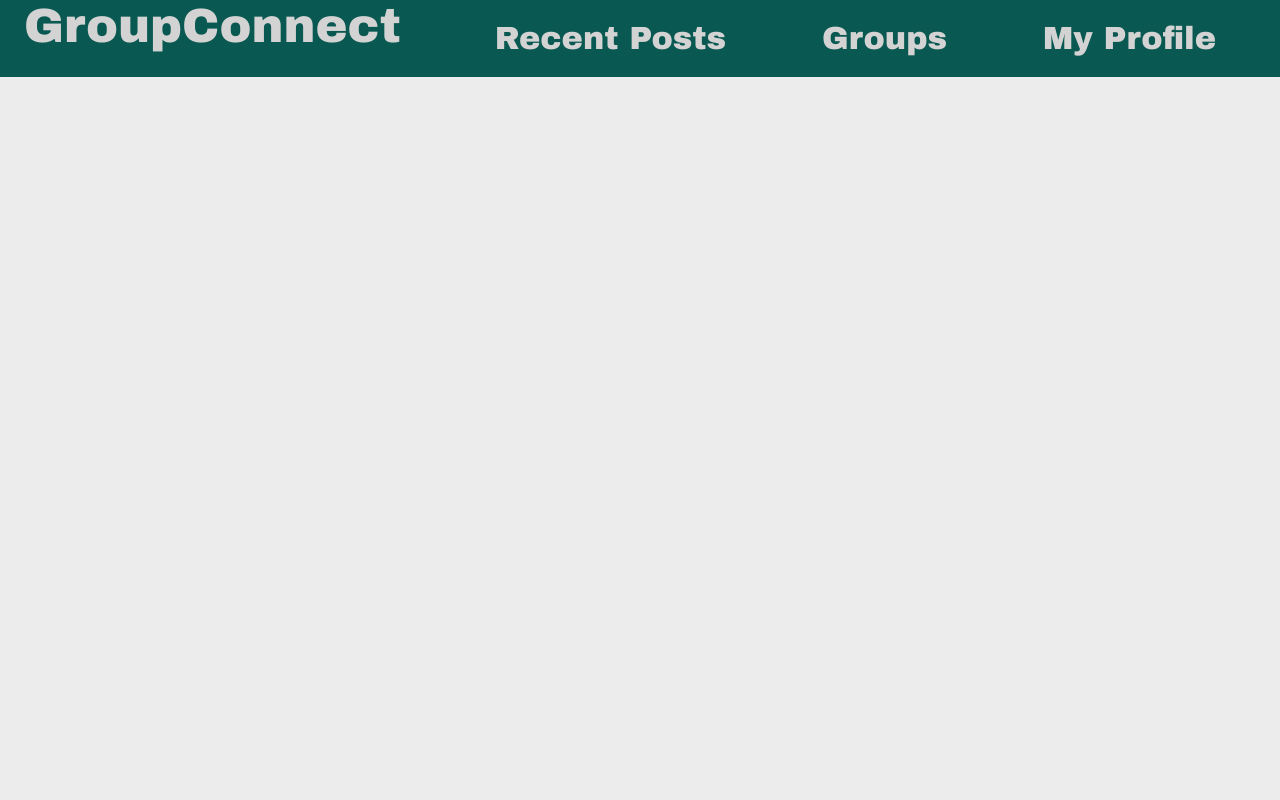
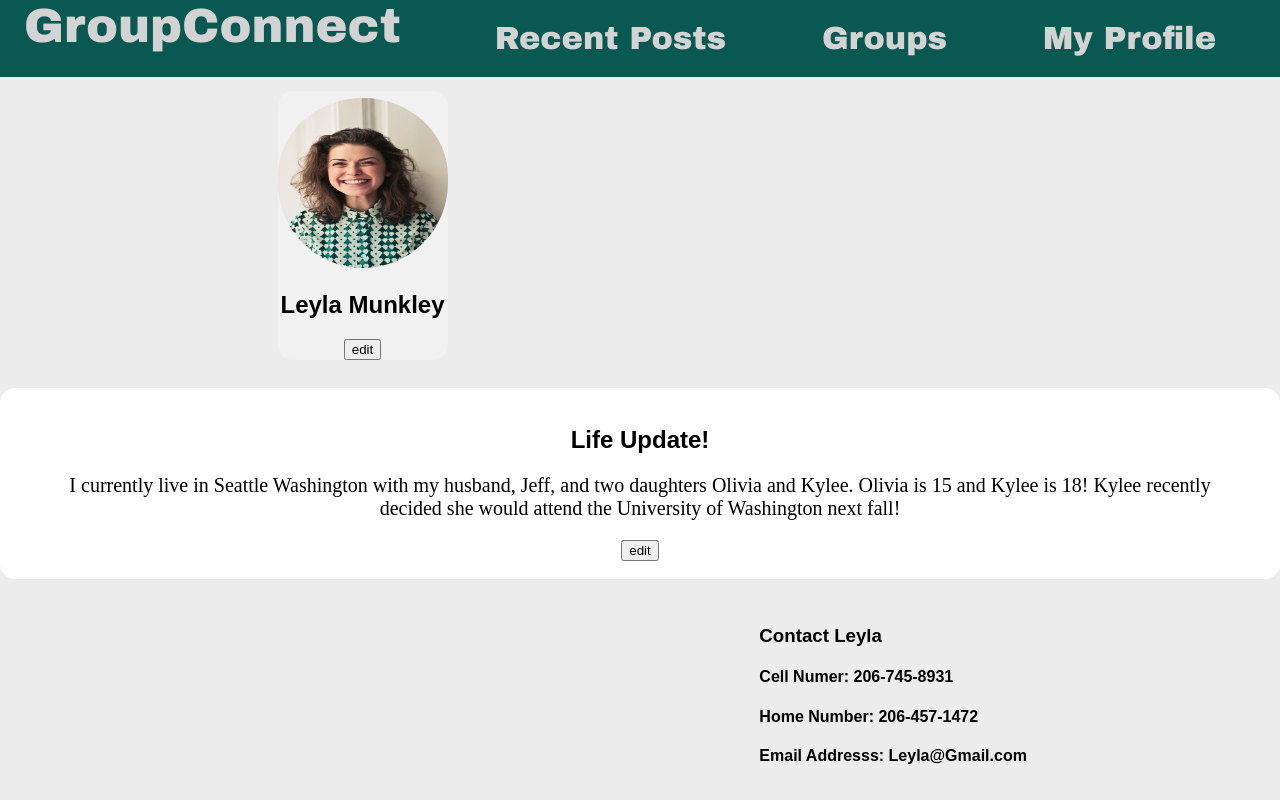
Before and after one commit to akaash19/Capstone-AA04-JASM, a React (Create React App) app in the folder client/: page /myprofile in a window 1280 px wide. Built offline with nearby package versions, Linux system fonts and the light colour scheme.

Commit message:
profile page updated

```diff
--- a/client/src/MyProfile.js
+++ b/client/src/MyProfile.js
@@ -1,9 +1,22 @@
 import React from 'react';
 import './styles/Home.css';
-import Header from './components/Header'
+import Header from './components/Header';
+import About from './components/about.js';
+import Banner from './components/Banner.js';
+import Contact from './components/Contact.js';
+import Relationships from './components/relationships.js';
 
+const profilePic = require('./assets/ProfilePic1.jpg');
 
 export default class MyProfile extends React.Component {
+  state = {
+    name: 'Leyla',
+    lastName: 'Munkley',
+    occupation: 'Software Engineer',
+    mother: 'Abigail Munkley',
+    father: 'Lewis Munkley',
+    comments: '4,832',
+  };
   render() {
     return (
       <div id="Page">
@@ -15,6 +28,14 @@ export default class MyProfile extends React.Component {
             <Header/>
           </div>
           <div className="mainContent">
+          <Banner/>
+          <br/>
+          <About/>
+          <br/>
+
+          <br/>
+          <Contact/>
+
 
           </div>
         </body>
--- /dev/null
+++ b/client/src/components/Banner.js
@@ -0,0 +1,17 @@
+import React from 'react';
+import '../styles/ProfilePage.css';
+import ProfilePic from '../assets/ProfilePic1.jpg';
+
+class Banner extends React.Component {
+    render() {
+        return (
+            <section className = "container-banner">
+                <a href="#home"><img id = "profilePic" src={ProfilePic} width="170" height="170" alt="profilePicture"/> </a>
+                <h1> Leyla Munkley </h1>
+                <button>edit</button>
+            </section>
+        )
+    }
+}
+
+export default Banner
--- /dev/null
+++ b/client/src/components/Contact.js
@@ -0,0 +1,22 @@
+import React from 'react';
+import '../styles/ProfilePage.css';
+class Contact extends React.Component {
+    render(){
+        return(
+            <section className = "container-1">
+            <h3><strong>Contact Leyla</strong></h3>
+
+            <h4>Cell Numer: 206-745-8931</h4>
+
+            <h4>Home Number: 206-457-1472</h4>
+            <h4>Email Addresss: Leyla@Gmail.com</h4>
+
+
+
+            </section>
+        )
+    }
+
+}
+
+export default Contact
--- /dev/null
+++ b/client/src/components/about.js
@@ -0,0 +1,17 @@
+import React from 'react';
+import '../styles/ProfilePage.css';
+class About extends React.Component {
+    render(){
+        return(
+            <section id="container-about" className = "container-about">
+            <h1> Life Update!</h1>
+            <p>
+                I currently live in Seattle Washington with my husband, Jeff, and two daughters Olivia and Kylee. Olivia is 15 and Kylee is 18!
+                Kylee recently decided she would attend the University of Washington next fall!
+            </p>
+            <button>edit</button>
+            </section>
+        )
+    }
+}
+export default About
--- /dev/null
+++ b/client/src/styles/ProfilePage.css
@@ -0,0 +1,37 @@
+#profilePic{
+    border-radius: 85px;
+    padding-top: 7px;
+}
+
+.container-about{
+    background-color: rgb(255,255,255);
+    border-radius: 15px;
+    border-style: hidden;
+    padding: 18px;
+    text-align: center;
+}
+
+.container-about>p{
+    font-family: 'Slabo 27px', serif;
+    font-size: 20px;
+    padding-right: 30px;
+    padding-left: 30px;
+}
+
+.container-about>h1{
+    font-family: 'Ruba', sans-serif;
+}
+
+.container-banner{
+    background-color: #f1f1f1;
+    text-align: center;
+    border-style: hidden;
+    border-radius: 15px;
+    font-family: 'Ruba', sans-serif;
+}
+
+.container-1>a{
+    padding-left: 5px;
+    font-size: 22px;
+    text-decoration: none;
+}
```
Also changed, not shown: client/src/components/relationships.js (added), 2 other files (tests, documents, lock files or other folders).
